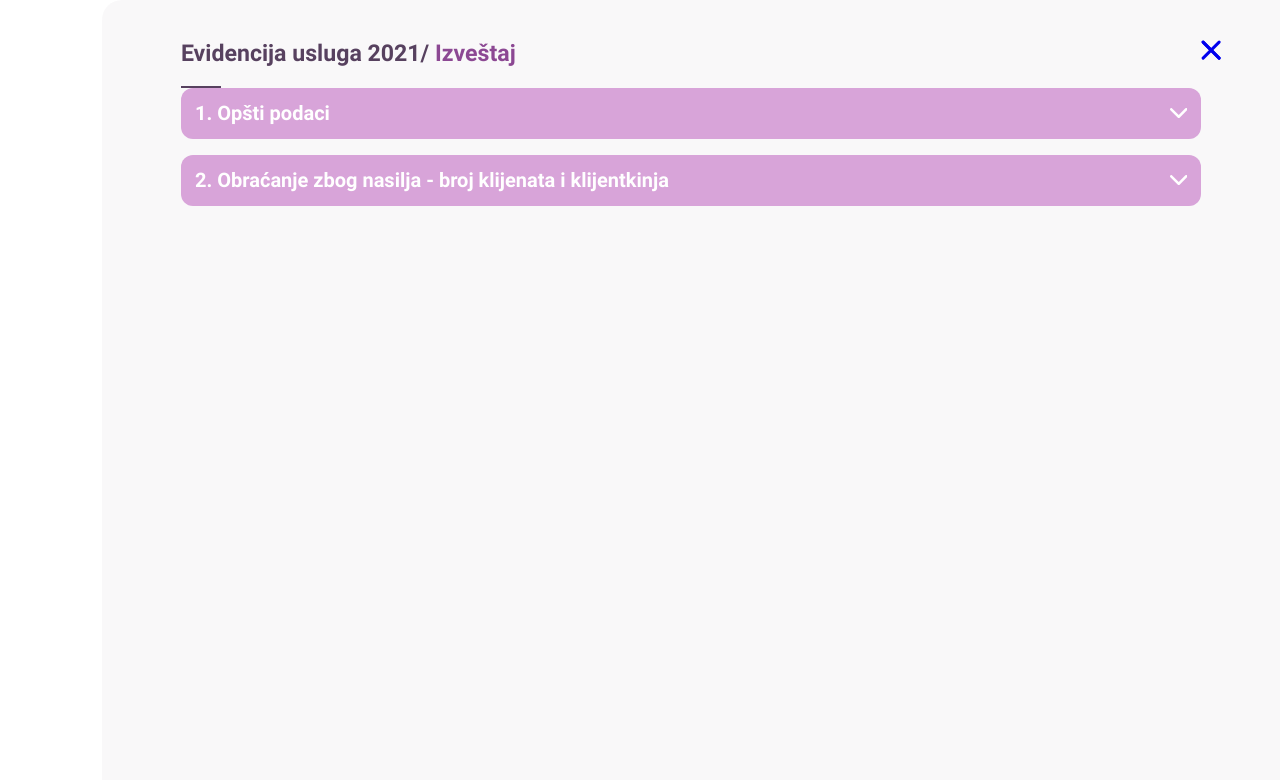
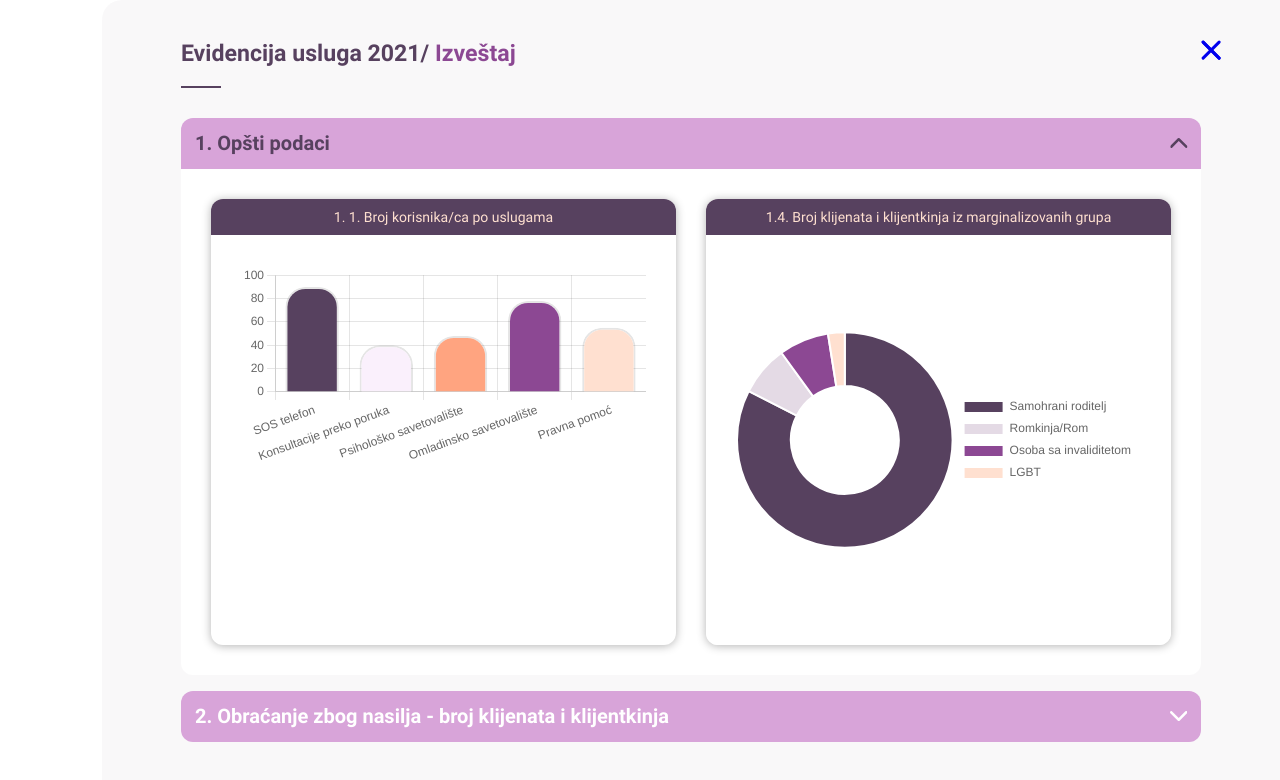
Before and after one commit to vegaitglobal/sos-zenski-centar, a React (Create React App) app in the folder sos-web/: page /reports in a window 1280 px wide. Shown: the top 780 px of the page. Built offline with nearby package versions, Linux system fonts and the light colour scheme.

Commit message:
Add shell spacing

```diff
--- a/sos-web/src/components/molecules/Accordion/Accordion.js
+++ b/sos-web/src/components/molecules/Accordion/Accordion.js
@@ -17,15 +17,20 @@ const animation = {
   exit: 'collapsed',
 };
 
-export const Accordion = ({ title, children, ...props }) => {
-  const [expanded, setExpanded] = useState(false);
+export const Accordion = ({
+  title,
+  children,
+  defaultOpened = false,
+  ...props
+}) => {
+  const [expanded, setExpanded] = useState(defaultOpened);
 
   const handleOnClick = useCallback(() => {
     setExpanded(!expanded);
   }, [expanded]);
 
   return (
-    <StyledAccordion>
+    <StyledAccordion {...props}>
       <StyledTop $isOpened={expanded} onClick={handleOnClick}>
         <Heading>{title}</Heading>
         <StyledIcon $isOpened={expanded} />
--- a/sos-web/src/components/organisms/ReportsContent/ReportsContent.js
+++ b/sos-web/src/components/organisms/ReportsContent/ReportsContent.js
@@ -130,7 +130,7 @@ export const ReportsContent = () => {
       backgroundColor={rgba(theme.color.greyLighter, 0.3)}
       title="Izveštaj"
     >
-      <Accordion title="1. Opšti podaci">
+      <Accordion title="1. Opšti podaci" defaultOpened>
         <StyledGrid>
           <Panel title="1. 1. Broj korisnika/ca po uslugama">
             <BarChart />
--- a/sos-web/src/components/organisms/Shell/Shell.styles.js
+++ b/sos-web/src/components/organisms/Shell/Shell.styles.js
@@ -12,6 +12,7 @@ export const StyledShell = styled.div`
 export const StyledHeading = styled(Heading)`
   position: relative;
   padding-bottom: 20px;
+  margin-bottom: 30px;
   color: ${({ theme }) => theme.color.purple};
 
   &::after {
```
